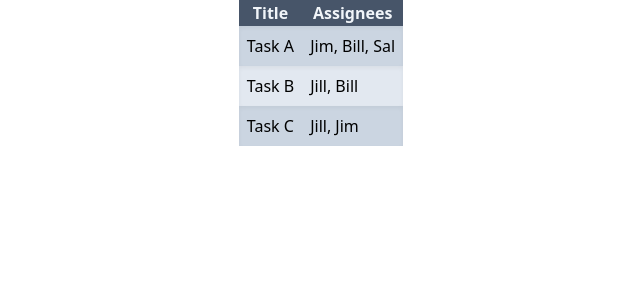
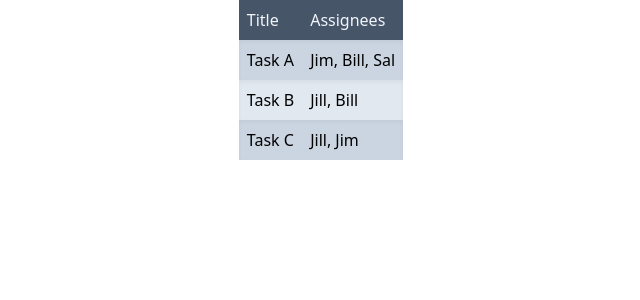
Before and after one commit to JustinRyanH/super-tasks, a React app: page / in a window 1280 px wide. Shown: the top 300 px of the page, without its empty margins (319-959 px from the left). Built offline with nearby package versions, Linux system fonts and the light colour scheme.

Commit message:
feat: Add column

```diff
--- a/src/app.tsx
+++ b/src/app.tsx
@@ -1,6 +1,6 @@
 import React from "react";
 import ReactDOM from "react-dom";
-import { useWatchObserver } from "tools/observer";
+import { SingleValueObserver, useWatchObserver } from "tools/observer";
 import { Task } from "models/task";
 import { TaskController } from "controllers/task-controller";
 
@@ -13,7 +13,29 @@ declare global {
   interface Window { taskController: TaskController }
 }
 
+interface Column {
+  id: string,
+  name: string,
+}
+
+class ColumnController {
+  #columns: SingleValueObserver<Column[]>;
+
+  constructor(columns: Column[]) {
+    this.#columns = new SingleValueObserver(columns);
+  }
+
+  get columns() {
+    return this.#columns;
+  }
+}
+
 window.taskController = window.taskController || new TaskController();
+
+
+const ColumnCell = ({ column }: { column: Column }) => {
+    return <td className="p-2">{column.name}</td>
+}
 
 const TaskRow = (props: { task: Task }) => {
   const task = props.task;
@@ -28,14 +50,18 @@ const TaskRow = (props: { task: Task }) => {
 }
 
 const Table = ({ controller }: { controller: TaskController }) => {
+  const columns = [
+    { id: 'title', name: 'Title' },
+    { id: 'assignees', name: 'Assignees' },
+  ];
+
   const tasks = controller.tasks;
 
   return (
     <table className="table-auto bg-slate-300">
       <thead>
         <tr className="bg-slate-600 text-slate-100">
-          <th>Title</th>
-          <th>Assignees</th>
+          {columns.map(column => <ColumnCell key={column.id} column={column} />)}
         </tr>
       </thead>
       <tbody>
```
